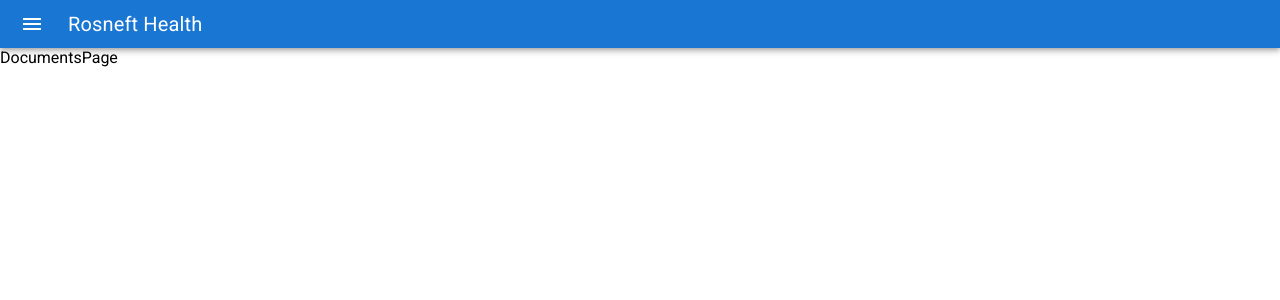
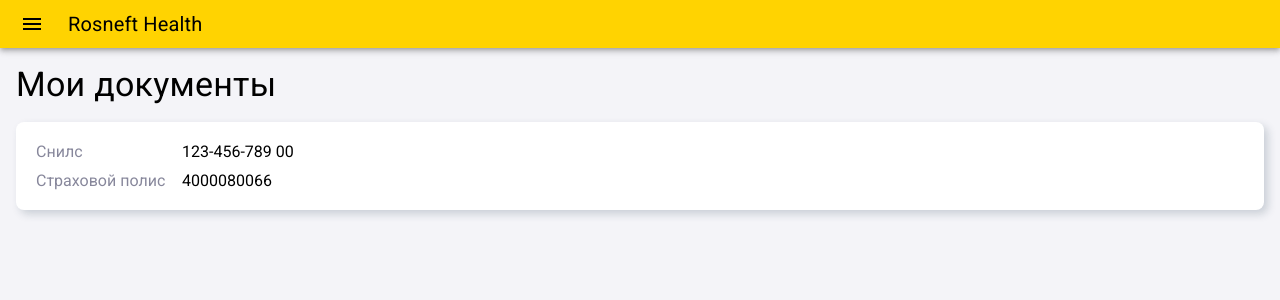
Before and after one commit to vladiks-git/rosneft, a React (Create React App) app: page / in a window 1280 px wide. Shown: the top 300 px of the page. Built offline with nearby package versions, Linux system fonts and the light colour scheme.

Commit message:
добавил страницу документов

```diff
--- a/src/App.css
+++ b/src/App.css
@@ -5,3 +5,8 @@
   box-sizing: border-box;
   margin: 0;
 }
+
+body{
+  height: 100vh;
+  background-color: #F4F4F8;
+}
--- a/src/App.js
+++ b/src/App.js
@@ -3,17 +3,20 @@ import { AnnualInspectionPage, DocumentsPage, SickLeavePage } from "./pages";
 import "./App.css";
 import { Header } from "./components";
 import { Route, Routes } from "react-router";
+import { Box } from "@mui/material";
 
 function App() {
   return (
     <div className="App">
       <Header />
+      <Box p={2}>
         <Routes>
           <Route path="/" element={<DocumentsPage />} />
           <Route path="annual" element={<AnnualInspectionPage />} />
           <Route path="sickLeaves" element={<SickLeavePage />} />
           <Route path="*" element={<>404</>} />
         </Routes>
+      </Box>
     </div>
   );
 }
--- /dev/null
+++ b/src/components/cards/DocumentCard/index.jsx
@@ -0,0 +1,40 @@
+import { Box, Stack, Typography } from "@mui/material";
+import TaskIcon from "@mui/icons-material/Task";
+import React from "react";
+
+function DocumentCard() {
+  return (
+    <Box
+      sx={{
+        bgcolor: "rgba(255,211,1,0.4)",
+        p: 2,
+        borderRadius: 1.7,
+        boxShadow: "4px 4px 8px 0px rgba(34, 60, 80, 0.2)",
+      }}
+    >
+      <Stack
+        direction="row"
+        alignItems="center"
+        sx={{
+          pb: 1,
+          borderBottom: 1,
+          borderWidth: 2,
+        }}
+      >
+        <TaskIcon />
+        <Typography variant="h6">Снилс</Typography>
+      </Stack>
+
+      <Typography
+        sx={{
+          mt: 1,
+          fontSize: 15,
+        }}
+      >
+        123-456-789 00
+      </Typography>
+    </Box>
+  );
+}
+
+export default DocumentCard;
--- a/src/components/cards/SickLeaveCard/index.jsx
+++ b/src/components/cards/SickLeaveCard/index.jsx
@@ -7,7 +7,7 @@ const SickLeaveCard = ({ sickLeaveItem }) => {
     <Card sx={{ boxShadow: "4px 4px 8px 0px rgba(34, 60, 80, 0.2)" }}>
       <CardHeader title="Больничный лист" sx={{ pb: 0 }} />
       <CardContent sx={{ pt: 1 }}>
-        <Box>
+        <Stack gap={0.2}>
           <Typography sx={{ fontSize: 16, fontWeight: 600 }} color="primary">
             Сотрудник:
           </Typography>
@@ -23,7 +23,7 @@ const SickLeaveCard = ({ sickLeaveItem }) => {
             <Typography color="text.secondary" variant="body2">СНИЛС:</Typography>
             <Typography variant="body2">{sickLeaveItem.patientSnils}</Typography>
           </Stack>
-        </Box>
+        </Stack>
         <Box>
           <Typography sx={{ fontSize: 16, fontWeight: 600 }} color="primary">
             Освобожден от работы:
--- a/src/components/cards/index.js
+++ b/src/components/cards/index.js
@@ -1,3 +1,4 @@
 import SickLeaveCard from "./SickLeaveCard";
+import DocumentCard from "./DocumentCard";
 
-export { SickLeaveCard };
+export { SickLeaveCard, DocumentCard };
--- a/src/components/header/index.jsx
+++ b/src/components/header/index.jsx
@@ -1,21 +1,31 @@
-import * as React from 'react';
-import AppBar from '@mui/material/AppBar';
-import Box from '@mui/material/Box';
-import Toolbar from '@mui/material/Toolbar';
-import Typography from '@mui/material/Typography';
-import IconButton from '@mui/material/IconButton';
-import MenuIcon from '@mui/icons-material/Menu';
+import * as React from "react";
+import AppBar from "@mui/material/AppBar";
+import Box from "@mui/material/Box";
+import Toolbar from "@mui/material/Toolbar";
+import Typography from "@mui/material/Typography";
+import IconButton from "@mui/material/IconButton";
+import MenuIcon from "@mui/icons-material/Menu";
 
 export default function DenseAppBar() {
   return (
     <Box sx={{ flexGrow: 1 }}>
-      <AppBar position="static">
+      <AppBar position="static" sx={{ bgcolor: "rgba(255,211,1)" }}>
         <Toolbar variant="dense">
-          <IconButton edge="start" color="inherit" aria-label="menu" sx={{ mr: 2 }}>
+          <IconButton
+            edge="start"
+            color="inherit"
+            aria-label="menu"
+            sx={{ mr: 2, color: "#000" }}
+          >
             <MenuIcon />
           </IconButton>
-          <Typography variant="h6" color="inherit" component="div">
-          Rosneft Health
+          <Typography
+            variant="h6"
+            color="inherit"
+            component="div"
+            sx={{ color: "#000" }}
+          >
+            Rosneft Health
           </Typography>
         </Toolbar>
       </AppBar>
--- a/src/components/index.js
+++ b/src/components/index.js
@@ -1,4 +1,5 @@
 import Header from "./header";
-import { SickLeaveCard } from "./cards";
 
-export { Header, SickLeaveCard };
+export * from "./cards";
+
+export { Header };
--- /dev/null
+++ b/src/pages/documents/documents.scss
@@ -0,0 +1,29 @@
+.documents {
+  background-color: #fff;
+  border-radius: 8px;
+  padding: 20px;
+  margin-top: 16px;
+  box-shadow: 4px 4px 8px 0px rgba(34, 60, 80, 0.2);
+  display: flex;
+  flex-direction: column;
+  gap: 10px;
+
+  &__item {
+    display: flex;
+    direction: row;
+    gap: 16px;
+  }
+
+  &__title {
+    color: #87879b;
+    min-width: 130px;
+  }
+
+  @media (max-width: 425px) {
+    gap: 20px;
+    &__item {
+      flex-direction: column;
+      gap: 8px;
+    }
+  }
+}
--- a/src/pages/documents/index.jsx
+++ b/src/pages/documents/index.jsx
@@ -1,9 +1,24 @@
-import React from 'react'
+import { Typography } from "@mui/material";
+import React from "react";
+
+import "./documents.scss";
 
 function DocumentsPage() {
   return (
-    <div>DocumentsPage</div>
-  )
+    <div>
+      <Typography variant="h4">Мои документы</Typography>
+      <div className="documents">
+        <div className="documents__item">
+          <p className="documents__title">Снилс</p>
+          <p>123-456-789 00</p>
+        </div>
+        <div className="documents__item">
+          <p className="documents__title">Страховой полис</p>
+          <p>4000080066 </p>
+        </div>
+      </div>
+    </div>
+  );
 }
 
-export default DocumentsPage
+export default DocumentsPage;
```
Also changed, not shown: 1 other file (tests, documents, lock files or other folders). Lines whose indentation alone changed are shown as unchanged.
